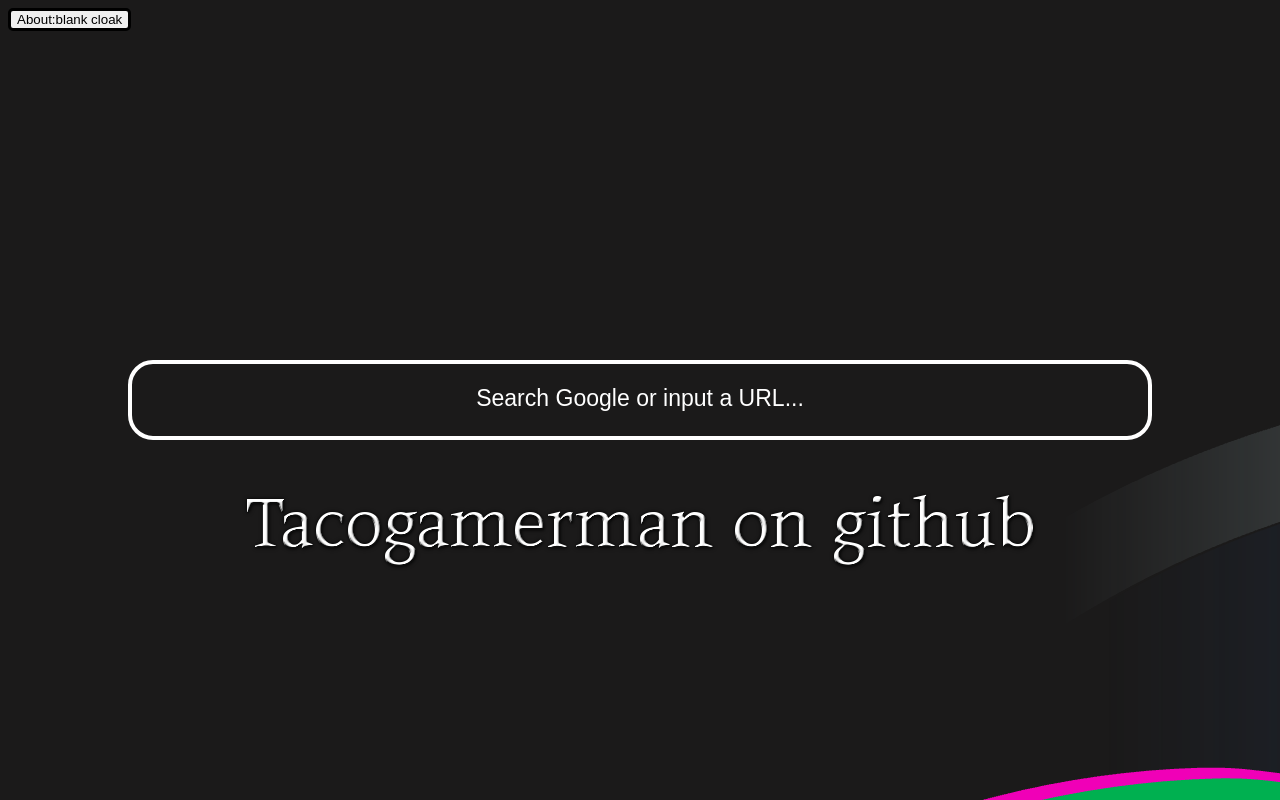
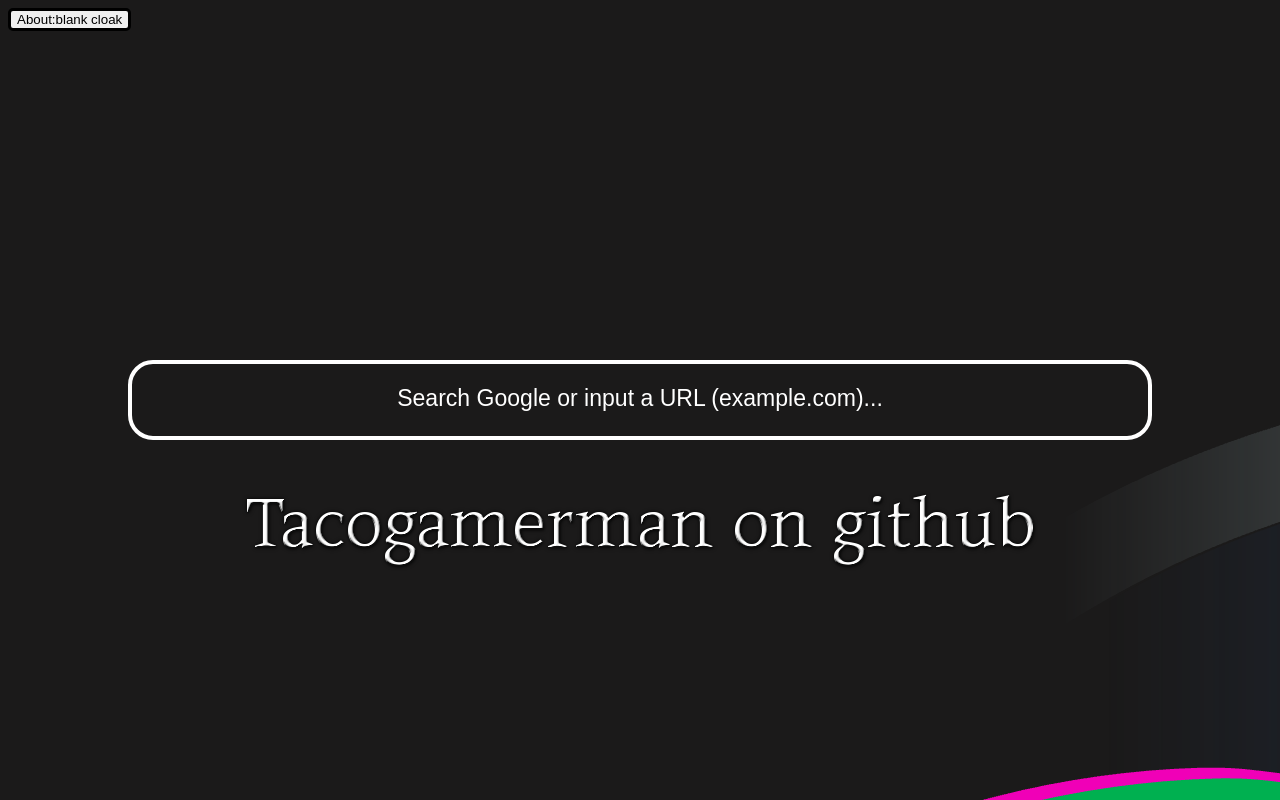
Before and after one commit to TotoB12/sword_proxy, a website: page public/index.html in a window 1280 px wide. Drawn offline with Linux system fonts and the light colour scheme.

Commit message:
Update index.html

```diff
--- a/public/index.html
+++ b/public/index.html
@@ -22,7 +22,7 @@
  <h1 id="title1"></h1>
 </div>
 <div class="searchbox" id="searchbox">
- <input class="search" id="search" placeholder='Search Google or input a URL...' type='text'/>
+ <input class="search" id="search" placeholder='Search Google or input a URL (example.com)...' type='text'/>
 </div>
 <div class="icons">
 </div>
```
